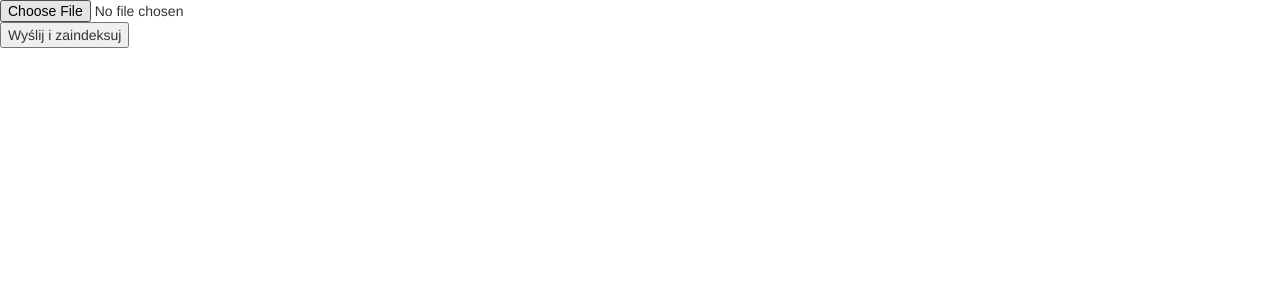
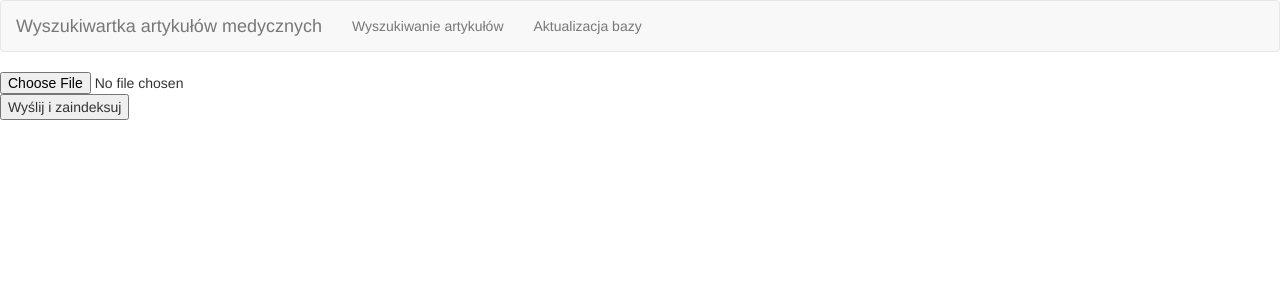
Before and after one commit to BartoszMakowski/pubmed-search-engine, a Flask app: page /add in a window 1280 px wide. Shown: the top 300 px of the page. Run offline with Flask 2, Linux system fonts and the light colour scheme; some libraries are stand-ins or nearby versions.

Commit message:
changed base template

```diff
--- /dev/null
+++ b/flask-app/app/static/styles.css
@@ -0,0 +1,2 @@
+.label{
+padding: 10px;}
--- a/flask-app/app/templates/base.html.j2
+++ b/flask-app/app/templates/base.html.j2
@@ -9,13 +9,27 @@
     <meta name="description" content="Wyszukiwarka artykułów medycznych">
     <meta name="author" content="Bartosz Makowski">
 
-    <link rel="stylesheet" href="css/styles.css?v=1.0">
+    <link rel="stylesheet" href="static/css/styles.css?v=1.0">
     <link rel="stylesheet" href="https://maxcdn.bootstrapcdn.com/bootstrap/3.3.7/css/bootstrap.min.css">
     <script src="https://ajax.googleapis.com/ajax/libs/jquery/3.2.1/jquery.min.js"></script>
     <script src="https://maxcdn.bootstrapcdn.com/bootstrap/3.3.7/js/bootstrap.min.js"></script>
+    <script src="static/jquery.tablesorter.js"></script>
 </head>
 
 <body>
+<div class="contianer">
+<nav class="navbar navbar-default">
+  <div class="container-fluid">
+    <div class="navbar-header">
+      <a class="navbar-brand" href="#">Wyszukiwartka artykułów medycznych</a>
+    </div>
+    <ul class="nav navbar-nav">
+      <li><a href="search">Wyszukiwanie artykułów</a></li>
+      <li><a href="add">Aktualizacja bazy</a></li>
+    </ul>
+  </div>
+</nav>
+    </div>
 {% block content %}{% endblock %}
 
 </body>
```
